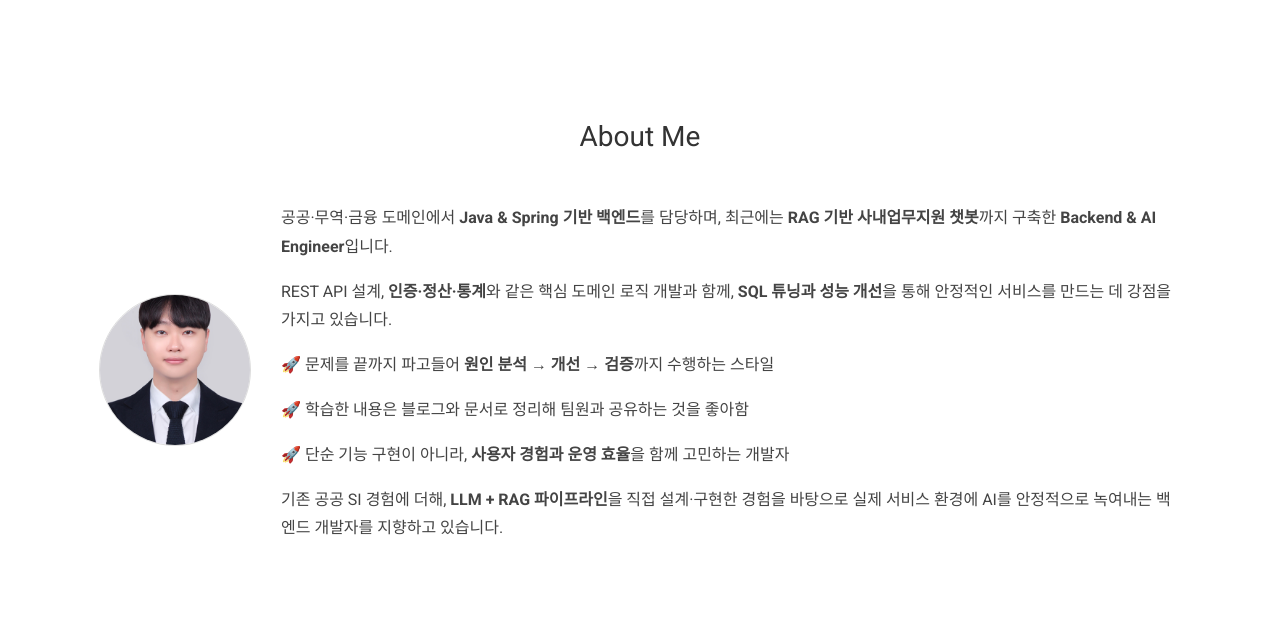
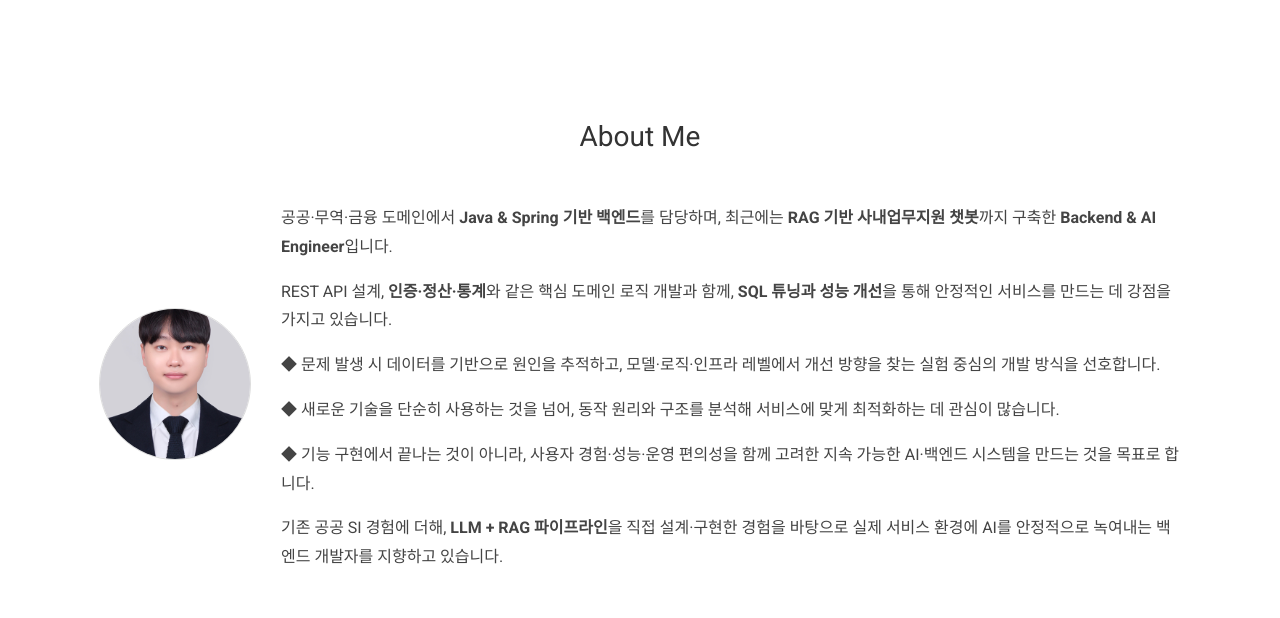
Before and after one commit to GrowingChoi/growingchoi.github.io, a plain HTML site: page index.html in a window 1280 px wide. Shown: the part 182-800 px from the top of the page. Drawn offline with Linux system fonts and the light colour scheme.

Commit message:
index update

```diff
--- a/index.html
+++ b/index.html
@@ -237,9 +237,16 @@
                     REST API 설계, <strong>인증·정산·통계</strong>와 같은 핵심 도메인 로직 개발과 함께,
                     <strong>SQL 튜닝과 성능 개선</strong>을 통해 안정적인 서비스를 만드는 데 강점을 가지고 있습니다.
                 </p>
-                <p>🚀 문제를 끝까지 파고들어 <strong>원인 분석 → 개선 → 검증</strong>까지 수행하는 스타일</p>
-                <p>🚀 학습한 내용은 블로그와 문서로 정리해 팀원과 공유하는 것을 좋아함</p>
-                <p>🚀 단순 기능 구현이 아니라, <strong>사용자 경험과 운영 효율</strong>을 함께 고민하는 개발자</p>
+                <p>◆ 문제 발생 시 데이터를 기반으로 원인을 추적하고,
+                모델·로직·인프라 레벨에서 개선 방향을 찾는 실험 중심의 개발 방식을 선호합니다.</p>
+
+                <p>◆ 새로운 기술을 단순히 사용하는 것을 넘어, 동작 원리와 구조를 분석해
+                서비스에 맞게 최적화하는 데 관심이 많습니다.</p>
+
+                <p>◆ 기능 구현에서 끝나는 것이 아니라,
+                사용자 경험·성능·운영 편의성을 함께 고려한
+                지속 가능한 AI·백엔드 시스템을 만드는 것을 목표로 합니다.</p>
+
                 <p>
                     기존 공공 SI 경험에 더해, <strong>LLM + RAG 파이프라인</strong>을 직접 설계·구현한 경험을 바탕으로
                     실제 서비스 환경에 AI를 안정적으로 녹여내는 백엔드 개발자를 지향하고 있습니다.
```
